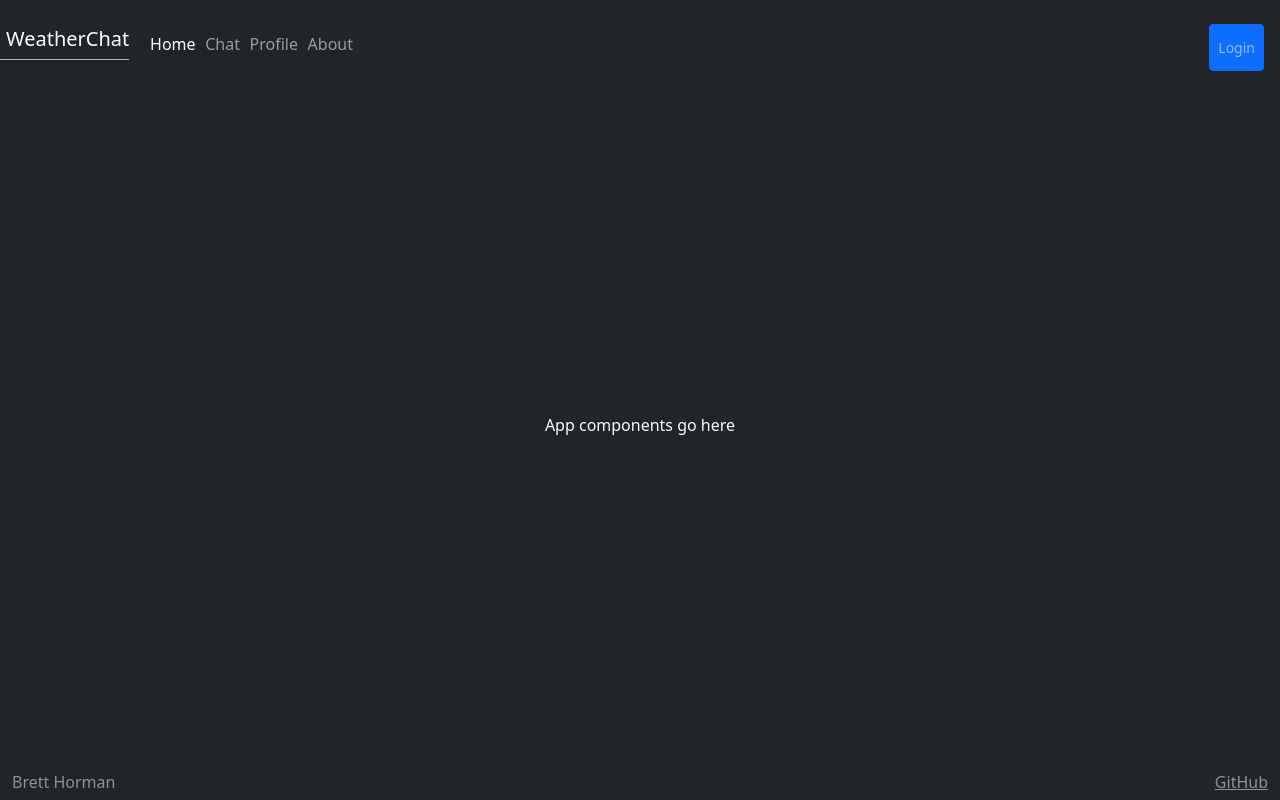
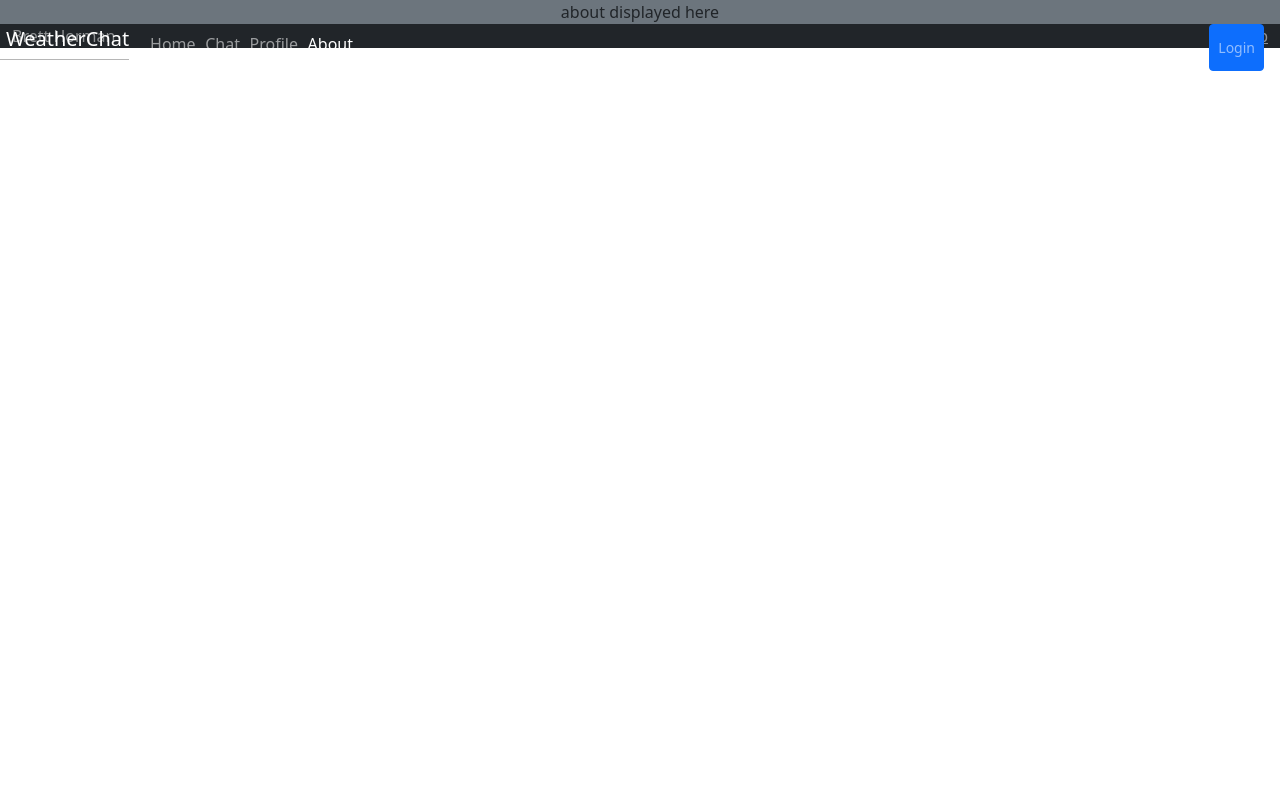
Before and after one commit to bchorman/startup, a React (Vite) app: page /about in a window 1280 px wide. Built offline with nearby package versions, Linux system fonts and the light colour scheme.

Commit message:
navigation works

```diff
--- /dev/null
+++ b/src/about/about.jsx
@@ -0,0 +1,9 @@
+import React from 'react';
+
+export function About() {
+  return (
+    <main className="container-fluid bg-secondary text-center">
+      <div>about displayed here</div>
+    </main>
+  );
+}
--- a/src/app.jsx
+++ b/src/app.jsx
@@ -1,39 +1,58 @@
 import React from 'react';
 import 'bootstrap/dist/css/bootstrap.min.css';
 import './app.css';
+import { BrowserRouter, NavLink, Route, Routes } from 'react-router-dom';
+import { About } from './about/about';
+import { Chat } from './chat/chat';
+import { Home } from './home/home';
+import { Login } from './login/login';
+import { Profile } from './profile/profile';
 
 export default function App() {
-  return <div className="body bg-dark text-light">
-    <header class="container-fluid">
-            <nav class="navbar fixed-top navbar-dark">
-                <a class="navbar-brand" href="">WeatherChat</a>
-                <menu class="navbar-nav">
-                    <li class="nav-item">
-                        <a class="nav-link active" href="index.html">Home</a>
+  return <div classNameName="body bg-dark text-light">
+            <BrowserRouter>
+                <header className="container-fluid">
+                    <nav className="navbar fixed-top navbar-dark">
+                        <a className="navbar-brand" href="">WeatherChat</a>
+                        <menu className="navbar-nav">
+                            <li className="nav-item">
+                                <NavLink className="nav-link" to="home">Home</NavLink>
                             </li>
-                    <li class="nav-item">
-                        <a class="nav-link" href="chat.html">Chat</a>
+                            <li className="nav-item">
+                                <NavLink className="nav-link" to="chat">Chat</NavLink>
                             </li>
-                    <li class="nav-item">
-                        <a class="nav-link" href="profile.html">Profile</a>
+                            <li className="nav-item">
+                                <NavLink className="nav-link" to="profile">Profile</NavLink>
                             </li>
-                    <li class="nav-item">
-                        <a class="nav-link" href="about.html">About</a>
+                            <li className="nav-item">
+                                <NavLink className="nav-link" to="about">About</NavLink>
                             </li>
-                    <li id="login-button" class="btn btn-primary btn-sm ms-auto me-3">
-                        <a class="nav-link" href="login.html">Login</a>
+                            <li id="login-button" className="btn btn-primary btn-sm ms-auto me-3">
+                                <NavLink className="nav-link" to="login">Login</NavLink>
                             </li>
                         </menu>
                     </nav>
                 </header>
 
-        <main>App components go here</main>
+                <Routes>
+                    <Route path='/' element={<Home />} exact />
+                    <Route path='/about' element={<About />} />
+                    <Route path='/chat' element={<Chat />} />
+                    <Route path='/login' element={<Login />} />
+                    <Route path='/profile' element={<Profile />} />
+                    <Route path='*' element={<NotFound />} />
+                </Routes>
 
-        <footer class="bg-dark text-white-50">
-            <div class="container-fluid">
-                <span class="text-reset">Brett Horman</span>
-                <a class="text-reset" href="https://github.com/bchorman/startup">GitHub</a>
+                <footer className="bg-dark text-white-50">
+                    <div className="container-fluid">
+                        <span className="text-reset">Brett Horman</span>
+                        <a className="text-reset" href="https://github.com/bchorman/startup">GitHub</a>
                     </div>
                 </footer>
+            </BrowserRouter>
         </div>;
 }
+
+function NotFound() {
+    return <main className="container-fluid bg-secondary text-center">404: Return to sender. Address unknown.</main>;
+  }
--- /dev/null
+++ b/src/chat/chat.jsx
@@ -0,0 +1,9 @@
+import React from 'react';
+
+export function Chat() {
+  return (
+    <main className="container-fluid bg-secondary text-center">
+      <div>chat displayed here</div>
+    </main>
+  );
+}
--- /dev/null
+++ b/src/home/home.jsx
@@ -0,0 +1,9 @@
+import React from 'react';
+
+export function Home() {
+  return (
+    <main className="container-fluid bg-secondary text-center">
+      <div>home displayed here</div>
+    </main>
+  );
+}
--- /dev/null
+++ b/src/login/login.jsx
@@ -0,0 +1,9 @@
+import React from 'react';
+
+export function Login() {
+  return (
+    <main className="container-fluid bg-secondary text-center">
+      <div>login displayed here</div>
+    </main>
+  );
+}
--- /dev/null
+++ b/src/profile/profile.jsx
@@ -0,0 +1,9 @@
+import React from 'react';
+
+export function Profile() {
+  return (
+    <main className="container-fluid bg-secondary text-center">
+      <div>profile displayed here</div>
+    </main>
+  );
+}
```
Lines whose indentation alone changed are shown as unchanged.
